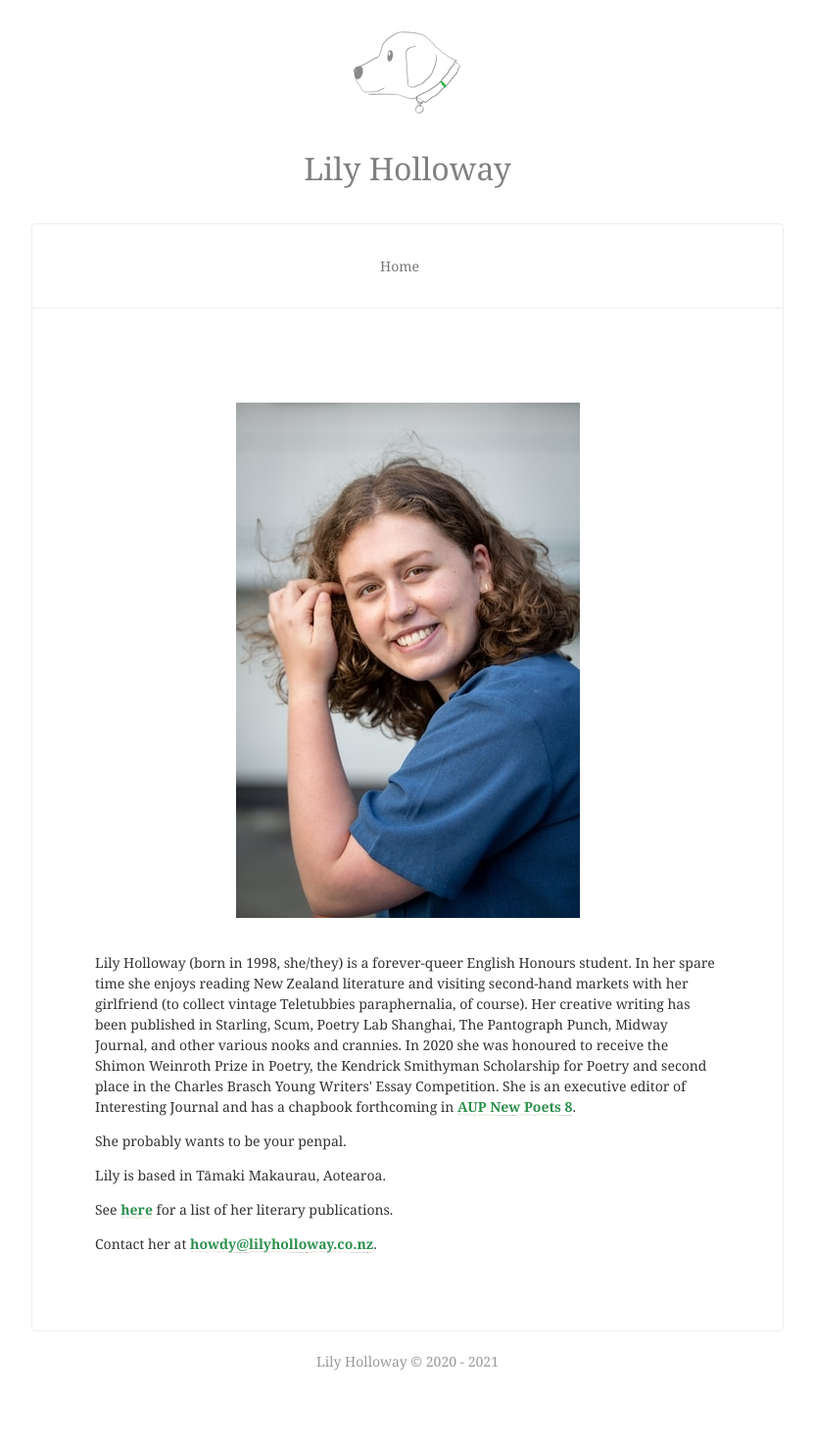
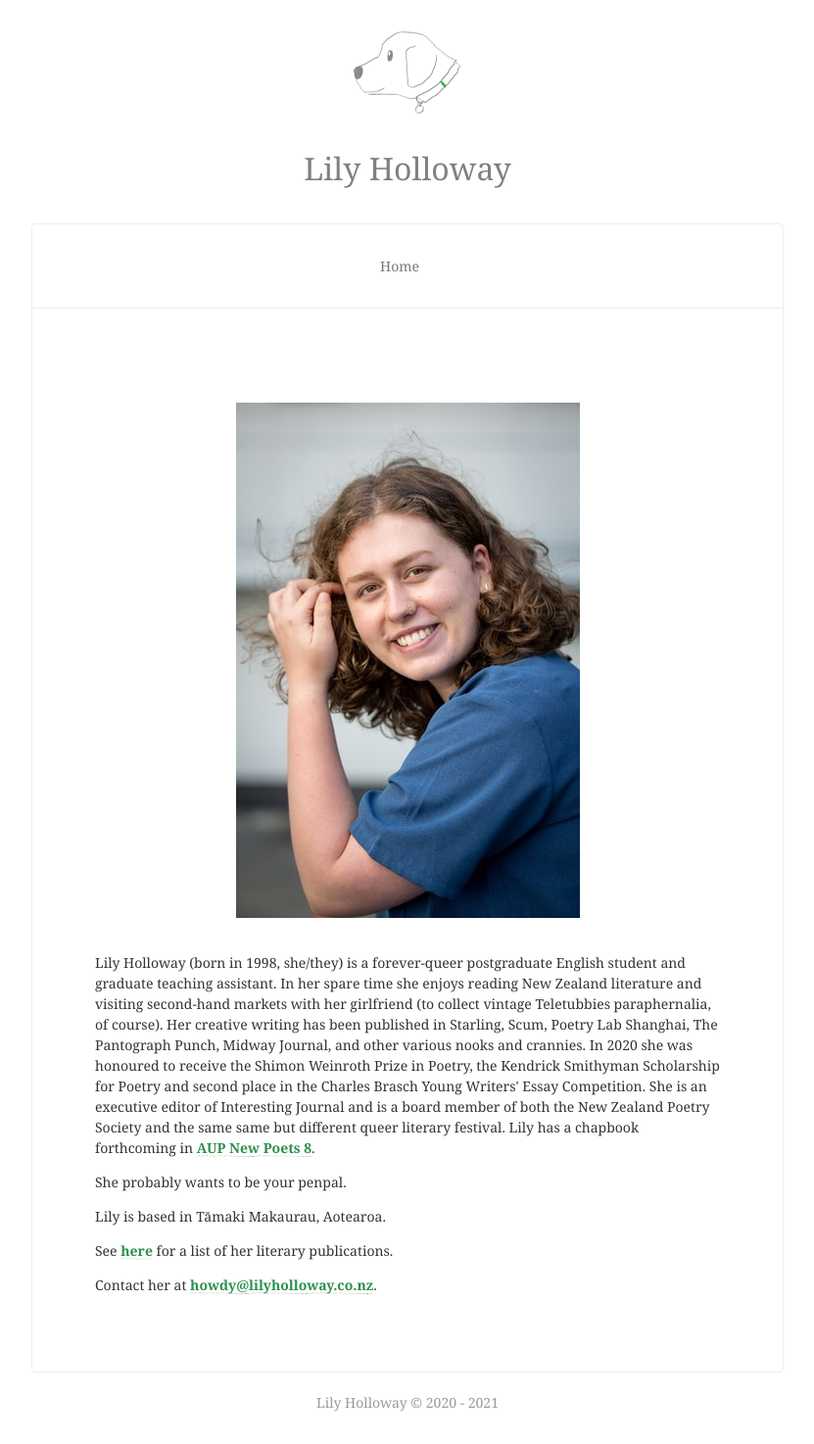
Before and after one commit to lilyholloway/lilyholloway.github.io, a Jekyll site: the page built from index.html, in a window 1280 px wide. Shown: the whole page at 98% size, without its empty margins (224-1055 px from the left). Built offline with Jekyll 4.4.1, drawn with Linux system fonts in a browser that asks for light colours; nearby versions of some CDN libraries; before the commit the page ends 1432 px from its top, so only the background shows below that.

Commit message:
Update index.html

```diff
--- a/index.html
+++ b/index.html
@@ -2,7 +2,7 @@
 ---
 <img src="{{ site.url }}/images/lilyholloway.jpg" alt="Lily Holloway" class="mt4 db center"/><br>
 
-<p>Lily Holloway (born in 1998, she/they) is a forever-queer English Honours student. In her spare time she enjoys reading New Zealand literature and visiting second-hand markets with her girlfriend (to collect vintage Teletubbies paraphernalia, of course). Her creative writing has been published in Starling, Scum, Poetry Lab Shanghai, The Pantograph Punch, Midway Journal, and other various nooks and crannies. In 2020 she was honoured to receive the Shimon Weinroth Prize in Poetry, the Kendrick Smithyman Scholarship for Poetry and second place in the Charles Brasch Young Writers' Essay Competition. She is an executive editor of Interesting Journal and has a chapbook forthcoming in <b><a href="{{ site.url }}/books">AUP New Poets 8</a></b>.
+<p>Lily Holloway (born in 1998, she/they) is a forever-queer postgraduate English student and graduate teaching assistant. In her spare time she enjoys reading New Zealand literature and visiting second-hand markets with her girlfriend (to collect vintage Teletubbies paraphernalia, of course). Her creative writing has been published in Starling, Scum, Poetry Lab Shanghai, The Pantograph Punch, Midway Journal, and other various nooks and crannies. In 2020 she was honoured to receive the Shimon Weinroth Prize in Poetry, the Kendrick Smithyman Scholarship for Poetry and second place in the Charles Brasch Young Writers' Essay Competition. She is an executive editor of Interesting Journal and is a board member of both the New Zealand Poetry Society and the same same but different queer literary festival. Lily has a chapbook forthcoming in <b><a href="{{ site.url }}/books">AUP New Poets 8</a></b>.
 </p>
 <p>She probably wants to be your penpal.
 </p>
```
